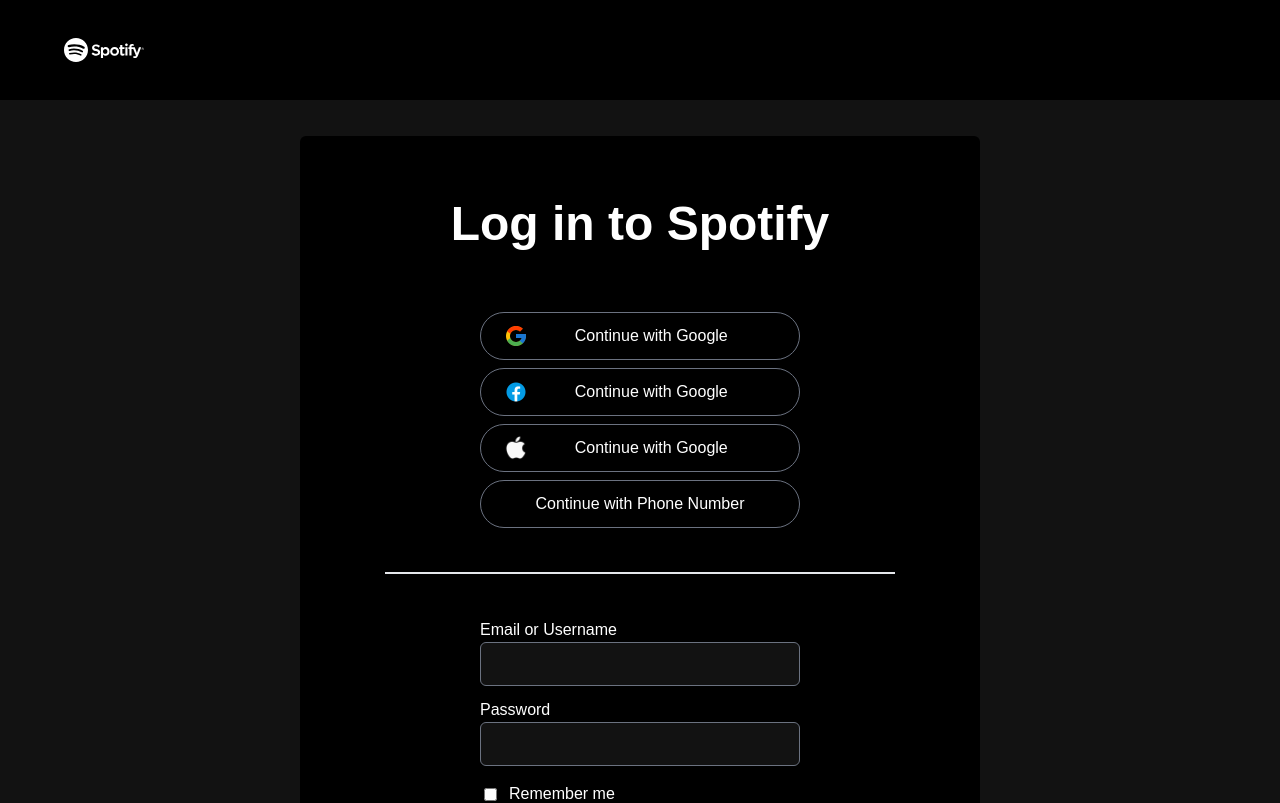
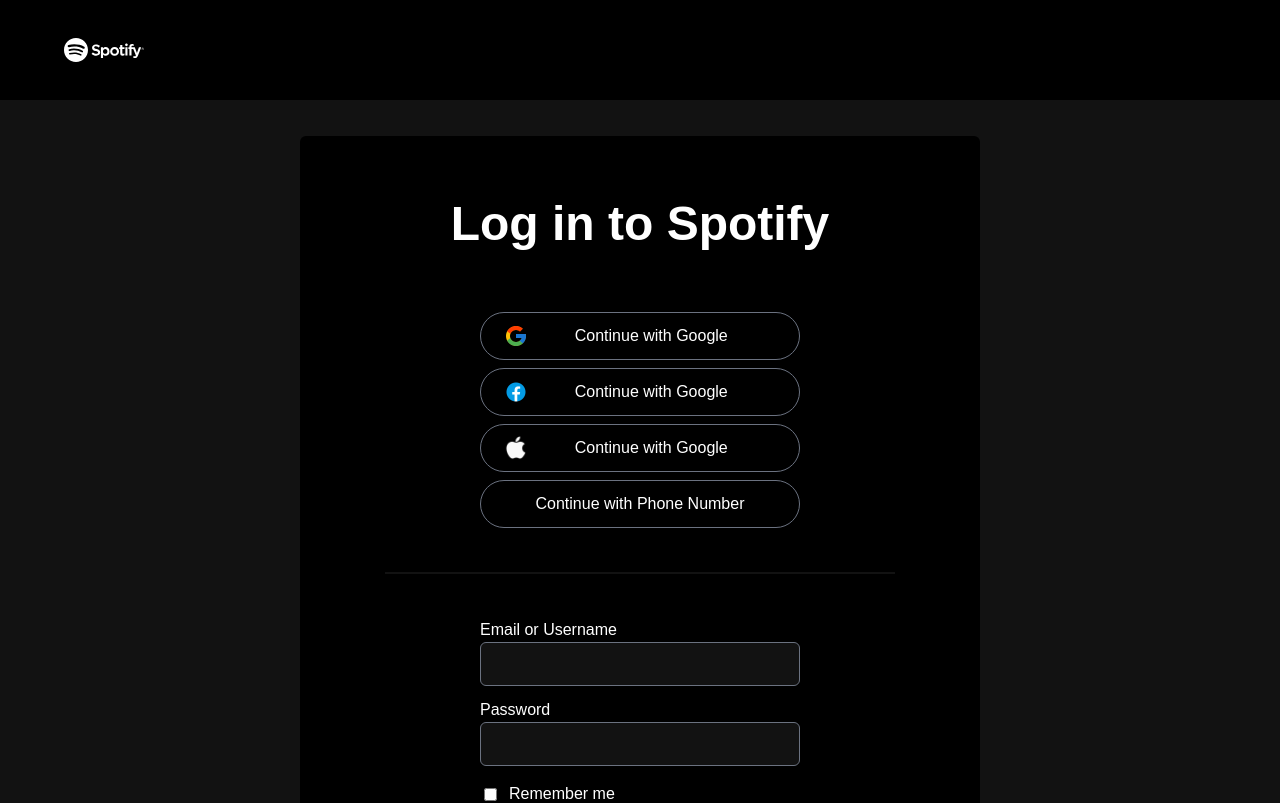
Before and after one commit to victor-nsengiyumva/spotify-webplayer-clone-UI, a React (Vite) app: page / in a window 1280 px wide. Shown: the top 803 px of the page. Built offline with nearby package versions, Linux system fonts and the light colour scheme.

Commit message:
sofar every thing looks somewhat the same other than the css hover effects

```diff
--- a/src/features/login/components/divider.jsx
+++ b/src/features/login/components/divider.jsx
@@ -2,6 +2,8 @@
 
 export default function Divider() {
     return (
-        <hr className="bg-custom-color w-3/4 mt-9 mb-11 border border-custom-color" />
+        <div className="h-0.5 bg-custom-color w-3/4 mt-9 mb-11 ">
+
+        </div>
     )
 }
```
